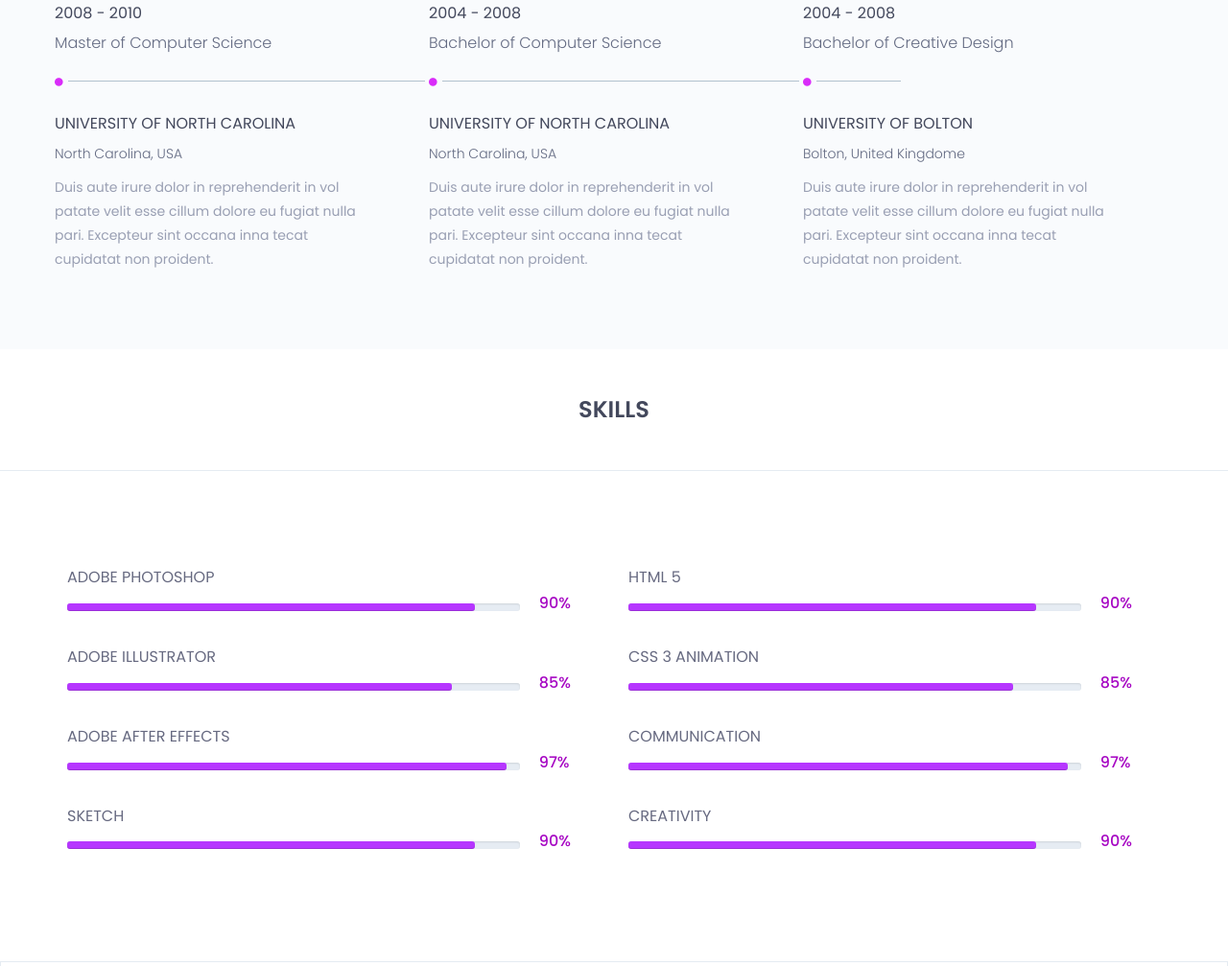
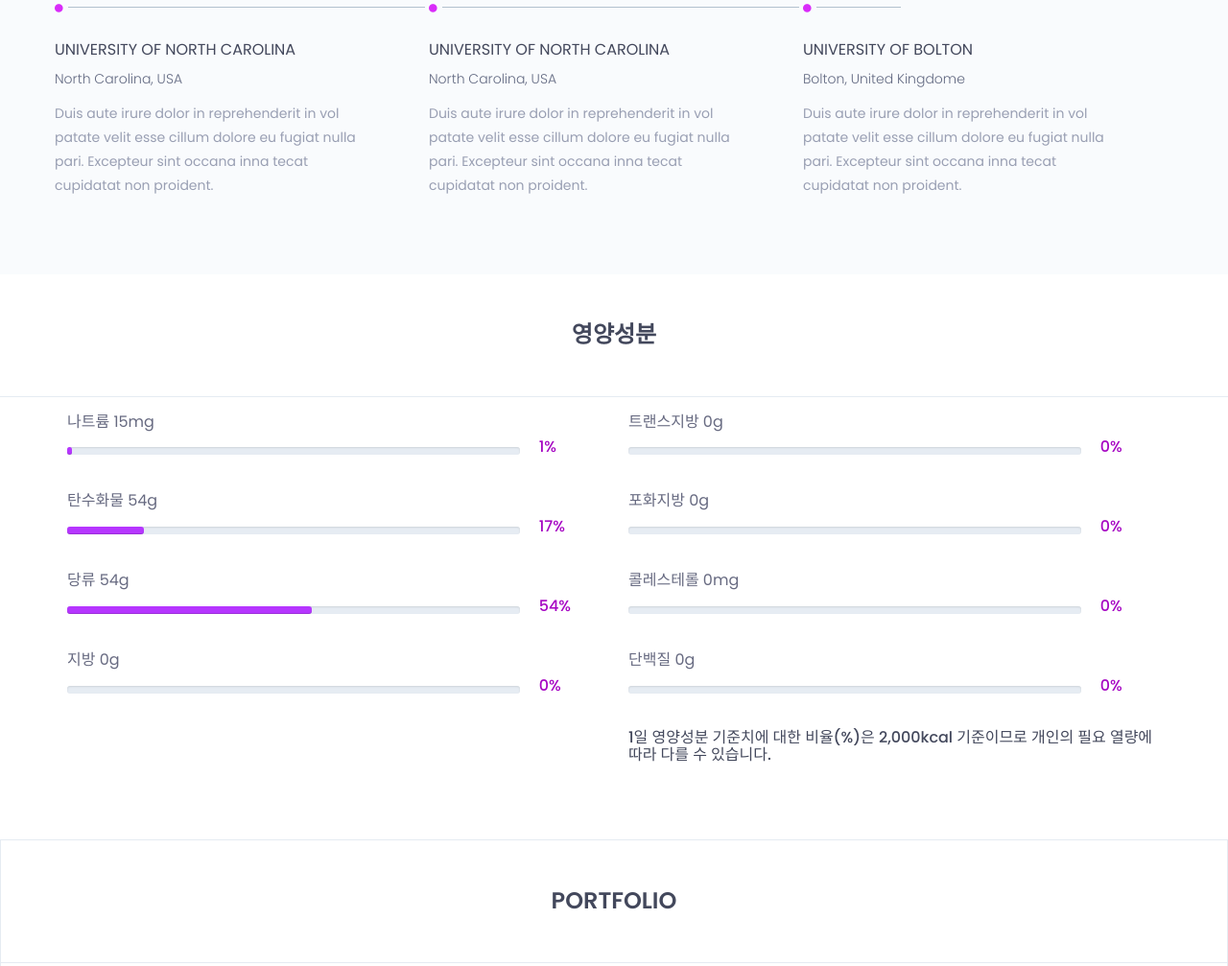
Before and after one commit to ASak1104/for-jisoo, a plain HTML site: page index.html in a window 1280 px wide. Shown: the part 1414-2421 px from the top of the page at 96% size. Drawn offline with nearby package versions, Linux system fonts and the light colour scheme.

Commit message:
third commit

```diff
--- a/assets/css/style.css
+++ b/assets/css/style.css
@@ -372,7 +372,7 @@ span.single-timeline-horizontal.spacial-horizontal-line {width: 88px;}
 
 }
 .skill-content{padding: 50px 0 80px;}
-.single-skill-content{padding-top: 100px;}
+.single-skill-content{padding-top: 15px; }
 .section-heading h2 {
     font-size: 24px;
     font-weight: 600;
@@ -393,7 +393,7 @@ span.single-timeline-horizontal.spacial-horizontal-line {width: 88px;}
 .barWrapper {
     font-weight: 400;
     font-size: 16px;
-    text-transform: uppercase;
+    text-transform: lowercase;
 }
 .progress {
     border-radius:3px;
--- a/index.html
+++ b/index.html
@@ -12,7 +12,7 @@
 		<link href="https://fonts.googleapis.com/css?family=Poppins:100,200,300,400,500,600,700,800,900&amp;subset=devanagari,latin-ext" rel="stylesheet">
 
         <!-- title of site -->
-        <title>Browny</title>
+        <title>Cocacola</title>
 
         <!-- For favicon png -->
 		<link rel="shortcut icon" type="image/icon" href="assets/logo/favicon.png"/>
@@ -70,7 +70,7 @@
 			                <button type="button" class="navbar-toggle" data-toggle="collapse" data-target="#navbar-menu">
 			                    <i class="fa fa-bars"></i>
 			                </button>
-			                <a class="navbar-brand" href="index.html">browny</a>
+			                <a class="navbar-brand" href="index.html">Cocacola</a>
 			            </div><!--/.navbar-header-->
 			            <!-- End Header Navigation -->
 
@@ -79,7 +79,7 @@
 			                <ul class="nav navbar-nav navbar-right" data-in="fadeInDown" data-out="fadeOutUp">
 			                <li class=" smooth-menu active"></li>
 			                    <li class=" smooth-menu"><a href="#education">education</a></li>
-			                    <li class="smooth-menu"><a href="#skills">skills</a></li>
+			                    <li class="smooth-menu"><a href="#skills">영양성분</a></li>
 			                    <li class="smooth-menu"><a href="#portfolio">portfolio</a></li>
 			                    <li class="smooth-menu"><a href="#contact">contact</a></li>
 			                </ul><!--/.nav -->
@@ -96,10 +96,6 @@
 
 		<!--about start -->
 		<section id="about" class="about">
-
-			<div class="section-heading text-center">
-				<h2>about me</h2>
-			</div>
 			<div class="container">
 				<div class="about-content">
 					<div class="row">
@@ -146,19 +142,14 @@
 									<div class="col-sm-4">
 										<div class="single-about-add-info">
 											<h3>phone</h3>
-											<p>987-123-6547</p>
+											<p>080-024-5999</p>
 										</div>
 									</div>
-									<div class="col-sm-4">
-										<div class="single-about-add-info">
-											<h3>email</h3>
-											<p>browny@info.com</p>
-										</div>
-									</div>
+
 									<div class="col-sm-4">
 										<div class="single-about-add-info">
 											<h3>website</h3>
-											<p>www.brownsine.com</p>
+											<p>www.ccbk.co.kr</p>
 										</div>
 									</div>
 								</div>
@@ -260,54 +251,54 @@
 		<section id="skills" class="skills">
 				<div class="skill-content">
 					<div class="section-heading text-center">
-						<h2>skills</h2>
+						<h2>영양성분</h2>
 					</div>
 					<div class="container">
 						<div class="row">
 							<div class="col-md-6">
 								<div class="single-skill-content">
 									<div class="barWrapper">
-										<span class="progressText">adobe photoshop</span>
+										<span class="progressText">나트륨 15mg</span>
 										<div class="single-progress-txt">
 											<div class="progress ">
-												<div class="progress-bar" role="progressbar" aria-valuenow="90" aria-valuemin="10" aria-valuemax="100" style="">
+												<div class="progress-bar" role="progressbar" aria-valuenow="1" aria-valuemin="10" aria-valuemax="100" style="">
 
 												</div>
 											</div>
-											<h3>90%</h3>
+											<h3>1%</h3>
 										</div>
 									</div><!-- /.barWrapper -->
 									<div class="barWrapper">
-										<span class="progressText">adobe illustrator</span>
+										<span class="progressText">탄수화물 54g</span>
 										<div class="single-progress-txt">
 											<div class="progress ">
-											   <div class="progress-bar" role="progressbar" aria-valuenow="85" aria-valuemin="10" aria-valuemax="100" style="">
+											   <div class="progress-bar" role="progressbar" aria-valuenow="17" aria-valuemin="10" aria-valuemax="100" style="">
 
 											   </div>
 											</div>
-											<h3>85%</h3>
+											<h3>17%</h3>
 										</div>
 									</div><!-- /.barWrapper -->
 									<div class="barWrapper">
-										<span class="progressText">adobe after effects</span>
+										<span class="progressText">당류 54g</span>
 										<div class="single-progress-txt">
 											<div class="progress ">
-											   <div class="progress-bar" role="progressbar" aria-valuenow="97" aria-valuemin="10" aria-valuemax="100" style="">
+											   <div class="progress-bar" role="progressbar" aria-valuenow="54" aria-valuemin="10" aria-valuemax="100" style="">
 
 											   </div>
 											</div>
-											<h3>97%</h3>
+											<h3>54%</h3>
 										</div>
 									</div><!-- /.barWrapper -->
 									<div class="barWrapper">
-										<span class="progressText">sketch</span>
+										<span class="progressText">지방 0g</span>
 										<div class="single-progress-txt">
 											<div class="progress ">
-											   <div class="progress-bar" role="progressbar" aria-valuenow="90" aria-valuemin="10" aria-valuemax="100" style="">
+											   <div class="progress-bar" role="progressbar" aria-valuenow="0" aria-valuemin="10" aria-valuemax="100" style="">
 
 											   </div>
 											</div>
-											<h3>90%</h3>
+											<h3>0%</h3>
 										</div>
 									</div><!-- /.barWrapper -->
 								</div>
@@ -315,50 +306,53 @@
 							<div class="col-md-6">
 								<div class="single-skill-content">
 									<div class="barWrapper">
-										<span class="progressText">html 5</span>
+										<span class="progressText">트랜스지방 0g</span>
 										<div class="single-progress-txt">
 											<div class="progress ">
-												<div class="progress-bar" role="progressbar" aria-valuenow="90" aria-valuemin="10" aria-valuemax="100" style="">
+												<div class="progress-bar" role="progressbar" aria-valuenow="0" aria-valuemin="10" aria-valuemax="100" style="">
 
 												</div>
 											</div>
-											<h3>90%</h3>
+											<h3>0%</h3>
 										</div>
 									</div><!-- /.barWrapper -->
 									<div class="barWrapper">
-										<span class="progressText">css 3 animation</span>
+										<span class="progressText">포화지방 0g</span>
 										<div class="single-progress-txt">
 											<div class="progress ">
-											   <div class="progress-bar" role="progressbar" aria-valuenow="85" aria-valuemin="10" aria-valuemax="100" style="">
+											   <div class="progress-bar" role="progressbar" aria-valuenow="0" aria-valuemin="10" aria-valuemax="100" style="">
 
 											   </div>
 											</div>
-											<h3>85%</h3>
+											<h3>0%</h3>
 										</div>
 									</div><!-- /.barWrapper -->
 									<div class="barWrapper">
-										<span class="progressText">communication</span>
+										<span class="progressText">콜레스테롤 0mg</span>
 										<div class="single-progress-txt">
 											<div class="progress ">
-											   <div class="progress-bar" role="progressbar" aria-valuenow="97" aria-valuemin="10" aria-valuemax="100" style="">
+											   <div class="progress-bar" role="progressbar" aria-valuenow="0" aria-valuemin="10" aria-valuemax="100" style="">
 
 											   </div>
 											</div>
-											<h3>97%</h3>
+											<h3>0%</h3>
 										</div>
 									</div><!-- /.barWrapper -->
 									<div class="barWrapper">
-										<span class="progressText"> creativity</span>
+										<span class="progressText">단백질 0g</span>
 										<div class="single-progress-txt">
 											<div class="progress ">
-											   <div class="progress-bar" role="progressbar" aria-valuenow="90" aria-valuemin="10" aria-valuemax="100" style="">
+											   <div class="progress-bar" role="progressbar" aria-valuenow="0" aria-valuemin="10" aria-valuemax="100" style="">
 
 											   </div>
 											</div>
-											<h3>90%</h3>
+											<h3>0%</h3>
 										</div>
 									</div><!-- /.barWrapper -->
 								</div>
+								<h1>
+									1일 영양성분 기준치에 대한 비율(%)은 2,000kcal 기준이므로 개인의 필요 열량에 따라 다를 수 있습니다.
+								</h1>
 							</div>
 						</div><!-- /.row -->
 					</div>	<!-- /.container -->
```
